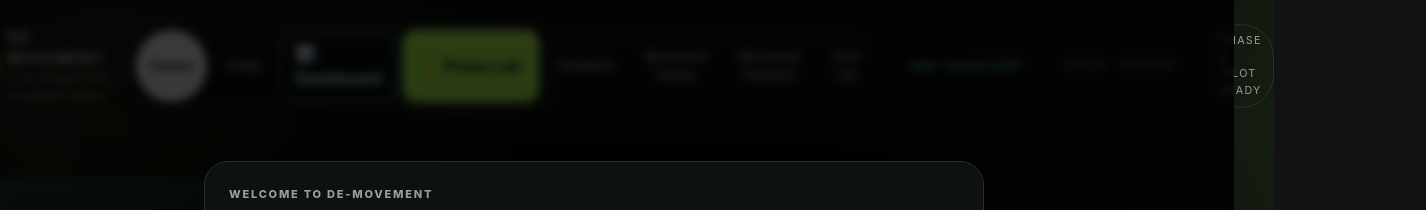
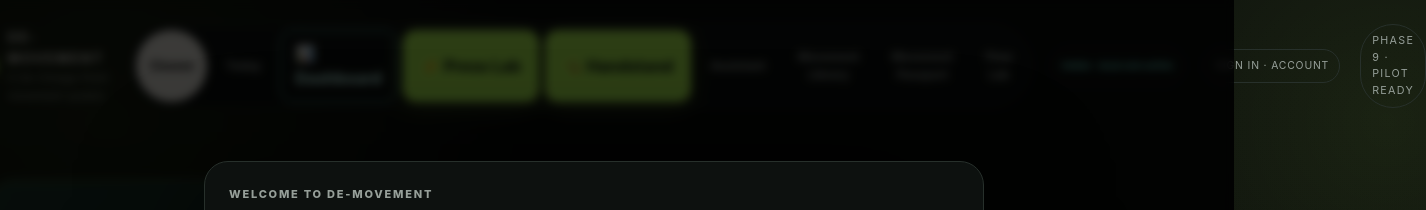
Before and after one commit to De-Omega-Point/De-Movement, a website with bundled scripts: page index.html in a window 1280 px wide. Shown: the top 210 px of the page, 1426 px wide, since content can reach past the window. Built offline with nearby package versions, Linux system fonts and the light colour scheme.

Commit message:
feat: link Handstand Mastery from main De-Movement navigation

```diff
--- a/index.html
+++ b/index.html
@@ -25,6 +25,7 @@
       <button type="button" data-view-target="training">Today</button>
       <a class="dashboard-link" href="dashboard.html" style="display:inline-flex;align-items:center;justify-content:center;min-height:44px;padding:10px 14px;border:1px solid #70e6d2;border-radius:12px;color:#c5fff2;text-decoration:none;font-weight:800">📊 Dashboard</a>
       <a class="press-lab-link" href="press-lab/" aria-label="Open Press Lab twelve-week strength and handstand tracker">⚡ Press Lab</a>
+      <a class="press-lab-link" href="handstand/" aria-label="Open Handstand Mastery personalised programme">🤸 Handstand</a>
       <button type="button" data-view-target="assistant">Assistant</button>
       <button type="button" data-view-target="library">Movement Library</button>
       <button type="button" data-view-target="passport">Movement Passport</button>
```
